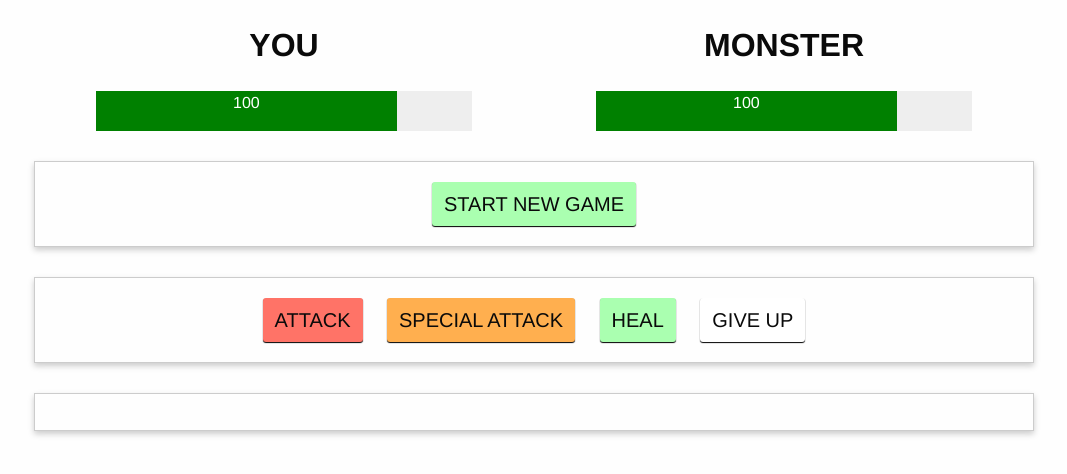
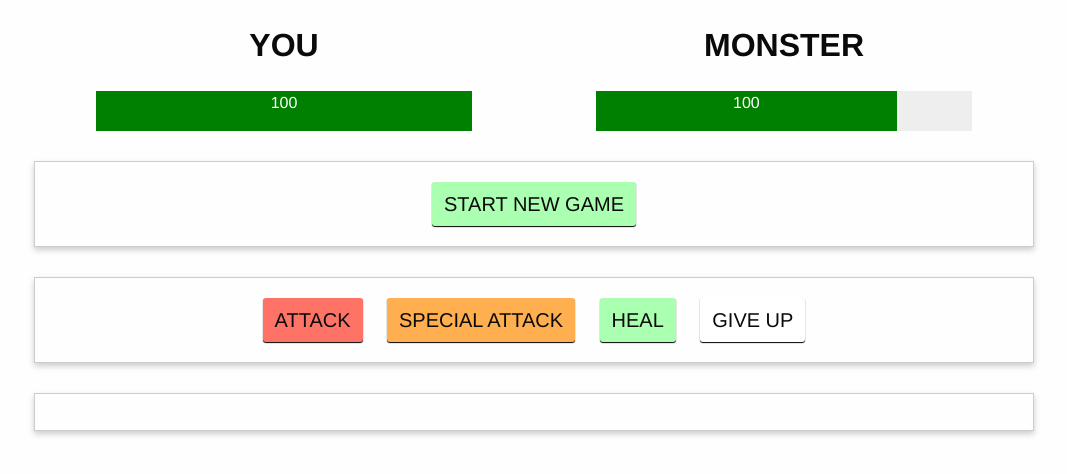
Before and after one commit to arrianne/monster-fighter, a plain HTML site: page index.html in a window 1280 px wide. Shown: the whole page, without its empty margins (106-1173 px from the left). Drawn offline with nearby package versions, Linux system fonts and the light colour scheme.

Commit message:
changing the width of the inner health bar to be 100% of the container

```diff
--- a/index.html
+++ b/index.html
@@ -12,7 +12,10 @@
         <div class="small-6 columns">
             <h1 class="text-center">YOU</h1>
             <div class="healthbar">
-                <div class="healthbar text-center" style="background-color: green; margin: 0; color: white;">
+              <!-- the width of this div here will be 100% of its view container which is the healthbar -->
+                <div class="healthbar text-center"
+                style="background-color: green; margin: 0; color: white;"
+                :style="{width: playerHealth + '%'}">
                   {{ playerHealth }}
                 </div>
             </div>
```
